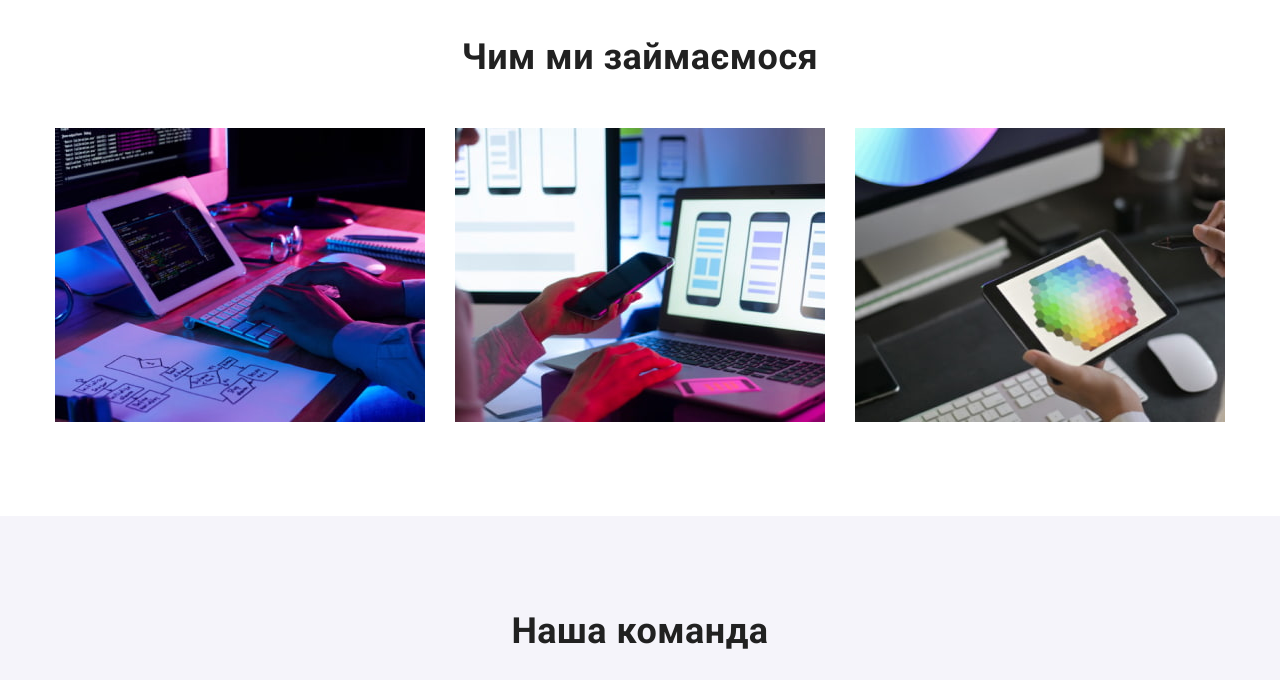
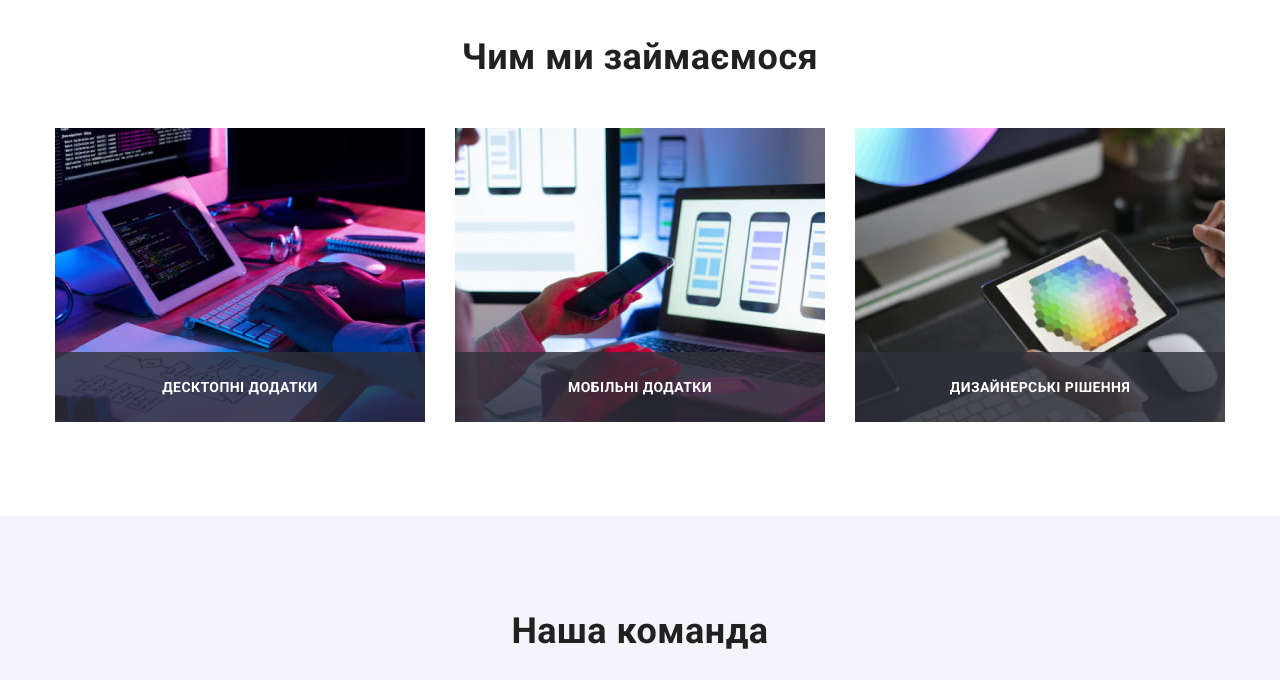
Before and after one commit to y-lapach/goit-markup-hw-05, a plain HTML site: page index.html in a window 1280 px wide. Shown: the part 1080-1760 px from the top of the page. Drawn offline with nearby package versions, Linux system fonts and the light colour scheme.

Commit message:
adding labels to the services cards

```diff
--- a/css/styles.css
+++ b/css/styles.css
@@ -92,6 +92,23 @@
 .services {
     display: flex;
     gap: 30px;
+}
+.services-item {
+    position: relative;
+}
+.services .services-label {
+    position:absolute;
+    width:100%;
+    bottom:0;
+    padding-top: 27px;
+    padding-bottom: 27px;
+    font-size: 14px;
+    line-height: 16px;
+    text-align: center;
+    letter-spacing: 0.03em;
+    text-transform: uppercase;
+    color: var(--primary-white);
+    background: rgba(47, 48, 58, 0.8);
 }
 
 /*-----TEAM-----*/
@@ -208,9 +225,10 @@
 }
 .filter .filter-btn:hover,
 .filter .filter-btn:focus {
+    color: var(--primary-white);
     background-color: var(--accent-color);
-    color:var(--primary-white);
     box-shadow: 0px 3px 1px rgba(0, 0, 0, 0.1), 0px 1px 2px rgba(0, 0, 0, 0.08), 0px 2px 2px rgba(0, 0, 0, 0.12);
+    transition: color var(--transition-time), background-color var(--transition-time), box-shadow var(--transition-time);
 }
 
 /*-----PROJECTS CARDS-----*/
--- a/index.html
+++ b/index.html
@@ -112,6 +112,7 @@
                 alt="Веброзробник працює над створенням вебсайту"
                 width="370"
               />
+              <h3 class="services-label">Десктопні додатки</h3>
             </li>
             <li class="services-item">
               <img
@@ -119,6 +120,7 @@
                 alt="Дизайнер працює над веб-інтерфейсом для смартфонів"
                 width="370"
               />
+              <h3 class="services-label">Мобільні додатки</h3>
             </li>
             <li class="services-item">
               <img
@@ -126,6 +128,7 @@
                 alt="Дизайнер обирає кольори на планшеті"
                 width="370"
               />
+              <h3 class="services-label">Дизайнерські рішення</h3>
             </li>
           </ul>
         </div>
```
